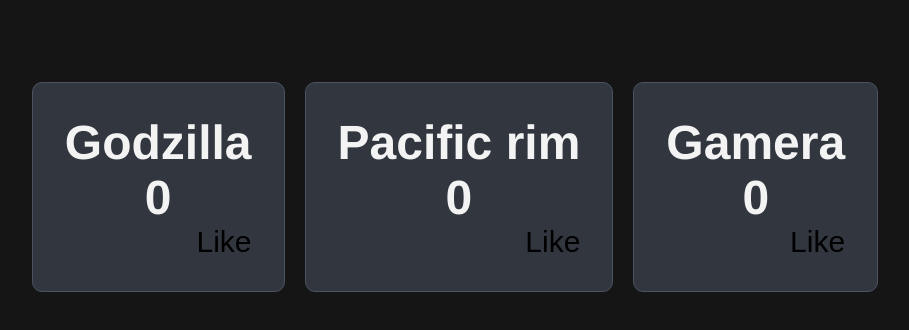
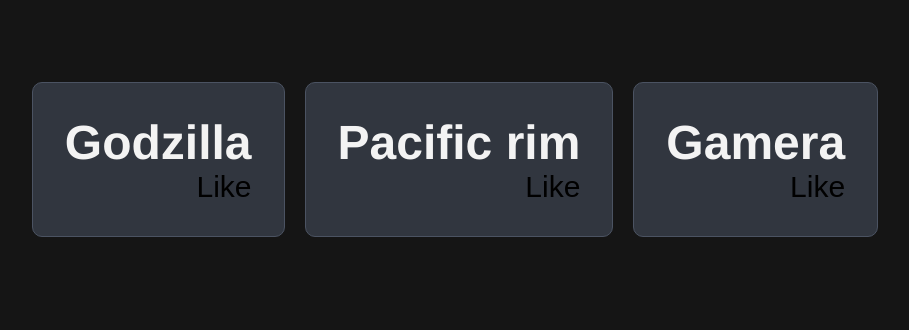
Before and after one commit to jon2502/javascript-mastery-React-Course-2025, a React (Vite) app: page / in a window 1280 px wide. Shown: the top 330 px of the page, without its empty margins (185-1094 px from the left). Built offline with nearby package versions, Linux system fonts and the light colour scheme.

Commit message:
conditional rendering

```diff
--- a/src/App.jsx
+++ b/src/App.jsx
@@ -14,9 +14,11 @@
     console.log(`${title} has been liked: ${hasLiked}`)
   }, [hasLiked]);
 
+
+
   return (
   <div className="card" onClick={() => setCount(count + 1)}>
-    <h2>{title} <br/> {count}</h2>
+    <h2>{title} <br/> {count || null}</h2>
 
     <button onClick={()=> setHasLiked(!hasLiked)}>
      {hasLiked ? "Liked" : "Like"}
```
